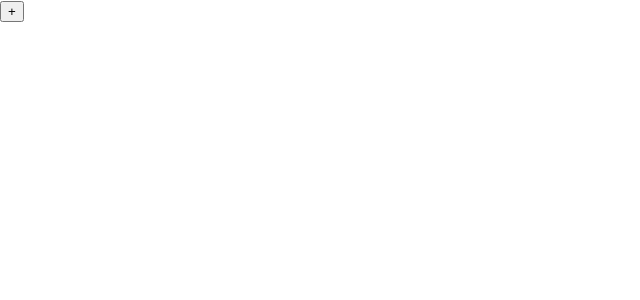
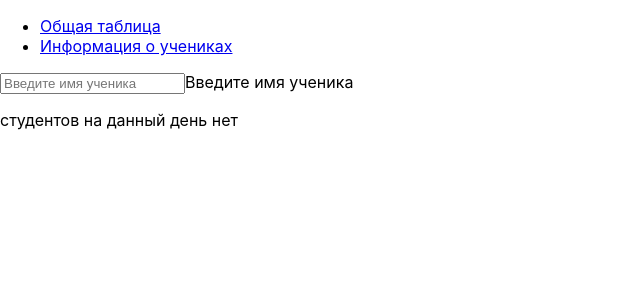
Before and after one commit to zhekablack97/crm-student, a React (Create React App) app: page / in a window 1280 px wide. Shown: the top 300 px of the page, without its empty margins (0-640 px from the left). Built offline with nearby package versions, Linux system fonts and the light colour scheme.

Commit message:
add NavBar

```diff
--- a/package.json
+++ b/package.json
@@ -10,8 +10,10 @@
     "@types/node": "^12.12.34",
     "@types/react": "^16.9.32",
     "@types/react-dom": "^16.9.6",
+    "@types/react-router-dom": "^5.1.4",
     "react": "^16.13.1",
     "react-dom": "^16.13.1",
+    "react-router-dom": "^5.1.2",
     "react-scripts": "3.4.1",
     "typescript": "^3.7.5"
   },
--- a/src/App.tsx
+++ b/src/App.tsx
@@ -1,16 +1,21 @@
 import React from 'react';
 import './App.css';
-import Name from './components/Name/';
-import ButtonAdd from './components/ButtonAdd';
+import { BrowserRouter, Switch, Route } from 'react-router-dom'
+import { StudentTablPage } from './pages/StudentTabl';
+import { StudentPage } from './pages/Students';
+import Navbar from './components/Navbar';
+
 
 const App: React.FC = () => {
 
   return (
-    <div>
-      <Name/>
-      <ButtonAdd/>
-
-    </div>
+    <BrowserRouter>
+    <Navbar />
+      <Switch>
+        <Route component={StudentTablPage} path="/" exact />
+        <Route component={StudentPage} path="/students" exact/>
+      </Switch>
+    </BrowserRouter>
   );
 }
 
--- a/src/components/ListStudents/ListStudents.tsx
+++ b/src/components/ListStudents/ListStudents.tsx
@@ -35,7 +35,6 @@
             <label htmlFor={String(id)}>
               <span>{name}</span>
             </label>
-
             <input type="checkbox" id={String(id)} checked={checkStatus} onChange={() => handleToggle(id)} />
             <i onClick={() => onRemove(id)}> delete</i>
           </li>
--- /dev/null
+++ b/src/components/Navbar/Navbar.tsx
@@ -0,0 +1,14 @@
+import React from 'react'
+import { NavLink } from 'react-router-dom'
+
+const Navbar: React.FC = () => {
+    return(
+        <nav>
+            <ul>
+                <li><NavLink to="/">Общая таблица</NavLink></li>
+                <li><NavLink to="/students">Информация о учениках</NavLink></li>
+            </ul>
+        </nav>
+    )
+}
+export default Navbar;
--- /dev/null
+++ b/src/components/Navbar/index.tsx
@@ -0,0 +1,2 @@
+import Navbar from './Navbar'
+export default Navbar;
--- a/src/pages/Students.tsx
+++ b/src/pages/Students.tsx
@@ -1,9 +1,18 @@
 import React from 'react';
+import { useHistory } from 'react-router-dom';
 
 export const StudentPage: React.FC = () => {
+
+  const history = useHistory();
+
   return(
-    <p>
-      Описание учеников
-    </p>
+    <div>
+      <p>
+        Описание учеников
+      </p>
+      <button onClick={() => history.push('/')} >
+        назад
+      </button>
+    </div>
   )
 }
```
Also changed, not shown: src/components/Navbar/Navbar.css (added), 1 other file (tests, documents, lock files or other folders). Lines whose indentation alone changed are shown as unchanged.
